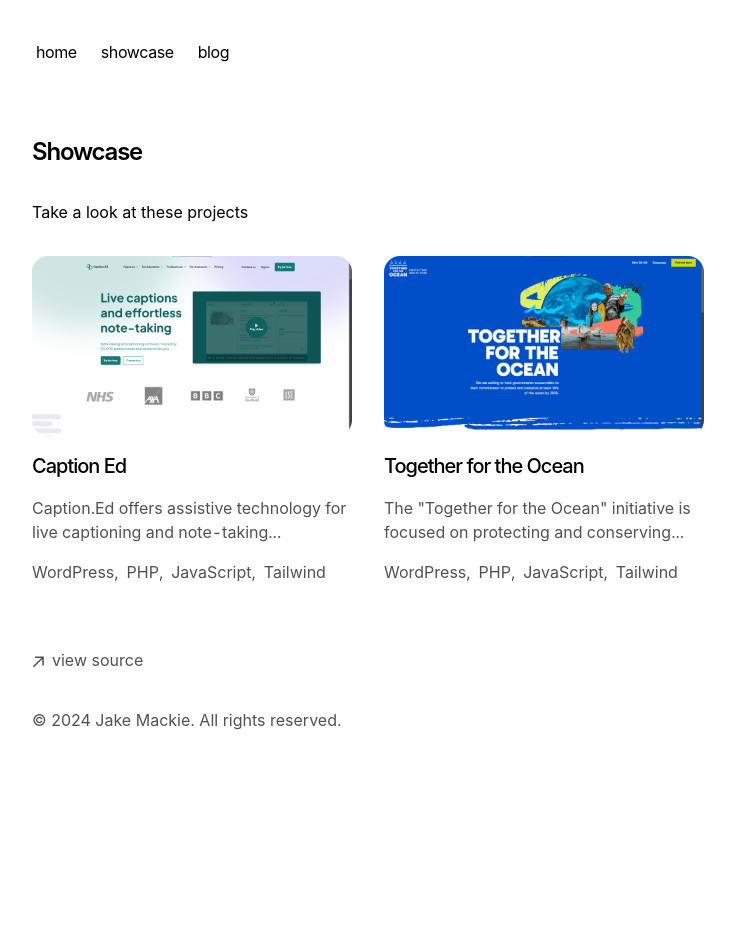
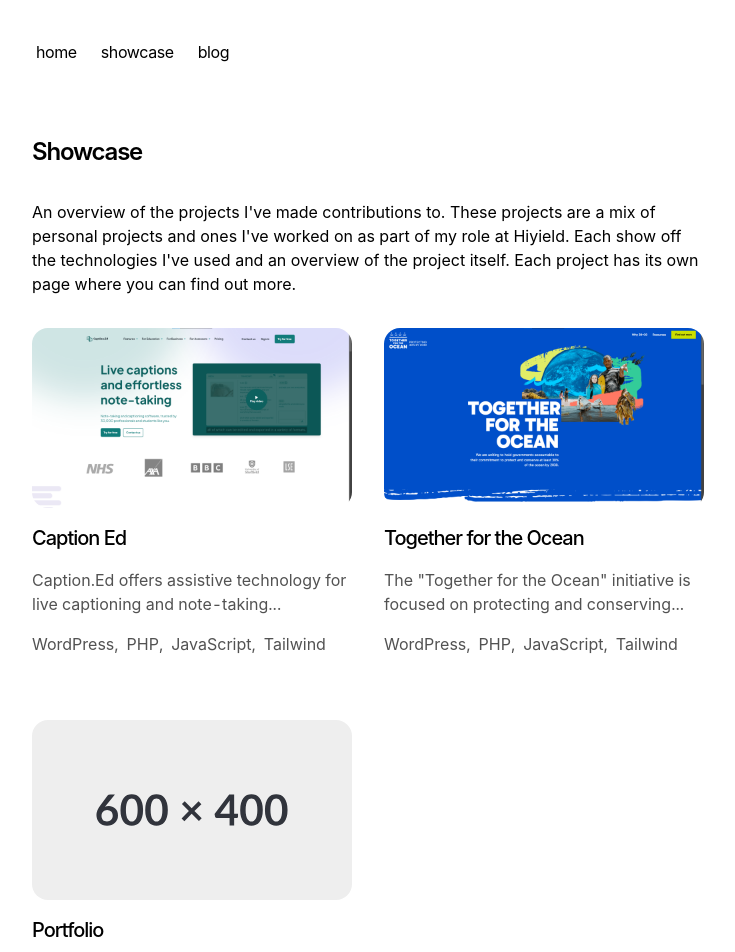
Before and after one commit to jakemackie/portfolio, a Next.js app: page /showcase in a window 1280 px wide. Shown: the top 952 px of the page, without its empty margins (272-1007 px from the left). Before the commit the page ends 800 px from the top, so only its background shows below. Built offline with nearby package versions, Linux system fonts and the light colour scheme.

Commit message:
feat: Images now scale perfectly using grow

```diff
--- a/app/components/card.tsx
+++ b/app/components/card.tsx
@@ -11,13 +11,13 @@
   return (
     <Link href={`/showcase/${data.key}`} className="group">
       <div className="flex flex-col gap-4">
-        <div className="w-fit rounded-2xl overflow-hidden">
+        <div className="flex items-stretch rounded-2xl overflow-hidden">
           <Image
             src={data.image}
             alt={data.name}
             width={500}
             height={200}
-            className="object-cover aspect-video"
+            className="object-cover aspect-video grow"
           />
         </div>
         <h2 className="text-xl font-medium tracking-tighter group-hover:text-blue-500 group-hover:underline">
--- a/app/components/projects.tsx
+++ b/app/components/projects.tsx
@@ -3,7 +3,7 @@
 
 export default function Projects() {
   return (
-    <div className="grid grid-cols-1 lg:grid-cols-2 gap-8">
+    <div className="grid grid-cols-1 lg:grid-cols-2 gap-x-8 gap-y-16">
       {allProjects.map((project) => (
         <Card key={project.key} data={project} />
       ))}
--- a/app/page.tsx
+++ b/app/page.tsx
@@ -13,11 +13,11 @@
         <Link
           href="https://hiyield.co.uk/"
           target="_blank"
-          className="text-green-400 underline font-medium"
+          className="text-green-400 underline"
         >
           Hiyield
         </Link>{" "}
-        where I help create bespoke websites as part of the WordPress team.
+        where I create bespoke websites as part of the WordPress team.
       </span>
       <div className="my-8">
         <BlogPosts />
--- /dev/null
+++ b/app/showcase/loading.tsx
@@ -0,0 +1,49 @@
+export default function LoadingShowcase() {
+  return (
+    <section>
+      <h1 className="mb-8 text-2xl font-semibold tracking-tighter">Showcase</h1>
+      <p className="mb-4">
+        {`An overview of the projects I've made contributions to.
+        These projects are a mix of personal projects and ones I've worked on
+        as part of my role at Hiyield. Each show off the technologies I've used and
+        an overview of the project itself. Each project has its own page where you
+        can find out more.`}
+      </p>
+      <div className="my-8">
+        <div className="grid grid-cols-1 lg:grid-cols-2 gap-x-8 gap-y-16">
+          <div className="col-span-1 flex flex-col gap-4">
+            <div className="flex items-stretch rounded-2xl overflow-hidden">
+              <div className="aspect-video bg-neutral-400 animate-pulse grow"></div>
+            </div>
+            <div className="h-6 w-36 bg-neutral-400 animate-pulse"></div>
+            <div className="w-full flex flex-col gap-2">
+              <div className="h-4 w-full bg-neutral-400 animate-pulse"></div>
+              <div className="h-4 w-1/2 bg-neutral-400 animate-pulse"></div>
+            </div>
+            <div className="mt-4 w-full flex gap-2">
+              <div className="h-4 w-1/6 bg-neutral-400 animate-pulse"></div>
+              <div className="h-4 w-1/6 bg-neutral-400 animate-pulse"></div>
+              <div className="h-4 w-1/6 bg-neutral-400 animate-pulse"></div>
+            </div>
+          </div>
+
+          <div className="col-span-1 flex flex-col gap-4">
+            <div className="flex items-stretch rounded-2xl overflow-hidden">
+              <div className="aspect-video bg-neutral-400 animate-pulse grow"></div>
+            </div>
+            <div className="h-6 w-36 bg-neutral-400 animate-pulse"></div>
+            <div className="w-full flex flex-col gap-2">
+              <div className="h-4 w-full bg-neutral-400 animate-pulse"></div>
+              <div className="h-4 w-1/2 bg-neutral-400 animate-pulse"></div>
+            </div>
+            <div className="mt-4 w-full flex gap-2">
+              <div className="h-4 w-1/6 bg-neutral-400 animate-pulse"></div>
+              <div className="h-4 w-1/6 bg-neutral-400 animate-pulse"></div>
+              <div className="h-4 w-1/6 bg-neutral-400 animate-pulse"></div>
+            </div>
+          </div>
+        </div>
+      </div>
+    </section>
+  );
+}
--- a/app/showcase/page.tsx
+++ b/app/showcase/page.tsx
@@ -1,10 +1,34 @@
+"use client";
+
+import { useEffect, useState } from "react";
+import LoadingShowcase from "app/showcase/loading";
 import Projects from "app/components/projects";
 
 export default function Showcase() {
+  const [loading, setLoading] = useState(true);
+
+  useEffect(() => {
+    const timer = setTimeout(() => {
+      setLoading(false);
+    }, 2000);
+
+    return () => clearTimeout(timer);
+  }, []);
+
+  if (loading) {
+    return <LoadingShowcase />;
+  }
+
   return (
     <section>
       <h1 className="mb-8 text-2xl font-semibold tracking-tighter">Showcase</h1>
-      <p className="mb-4">{`Take a look at these projects`}</p>
+      <p className="mb-4">
+        {`An overview of the projects I've made contributions to.
+        These projects are a mix of personal projects and ones I've worked on
+        as part of my role at Hiyield. Each show off the technologies I've used and
+        an overview of the project itself. Each project has its own page where you
+        can find out more.`}
+      </p>
       <div className="my-8">
         <Projects />
       </div>
--- a/app/showcase/projects.json
+++ b/app/showcase/projects.json
@@ -14,5 +14,13 @@
     "description": "The \"Together for the Ocean\" initiative is focused on protecting and conserving 30% of the world's oceans by 2030, as part of the global \"30×30\" target. This effort brings together organizations to address the growing threats to oceans and hold governments accountable for their commitments. It emphasizes the ocean's critical role in sustaining life on Earth and mitigating climate change. Despite global pledges, many countries are falling short in meeting protection goals.",
     "technologies": ["WordPress", "PHP", "JavaScript", "Tailwind"],
     "url": "https://for-the-ocean.org/"
+  },
+  {
+    "key": "portfolio",
+    "name": "Portfolio",
+    "image": "/portfolio.svg",
+    "description": "My personal portfolio.",
+    "technologies": ["Next.js", "React", "TypeScript", "Tailwind"],
+    "url": "https://example.com"
   }
 ]
```
Also changed, not shown: app/blog/posts/test.mdx (added, +21 -0 lines), app/components/mdx.tsx (+30 -30 lines), public/portfolio.svg (added).
